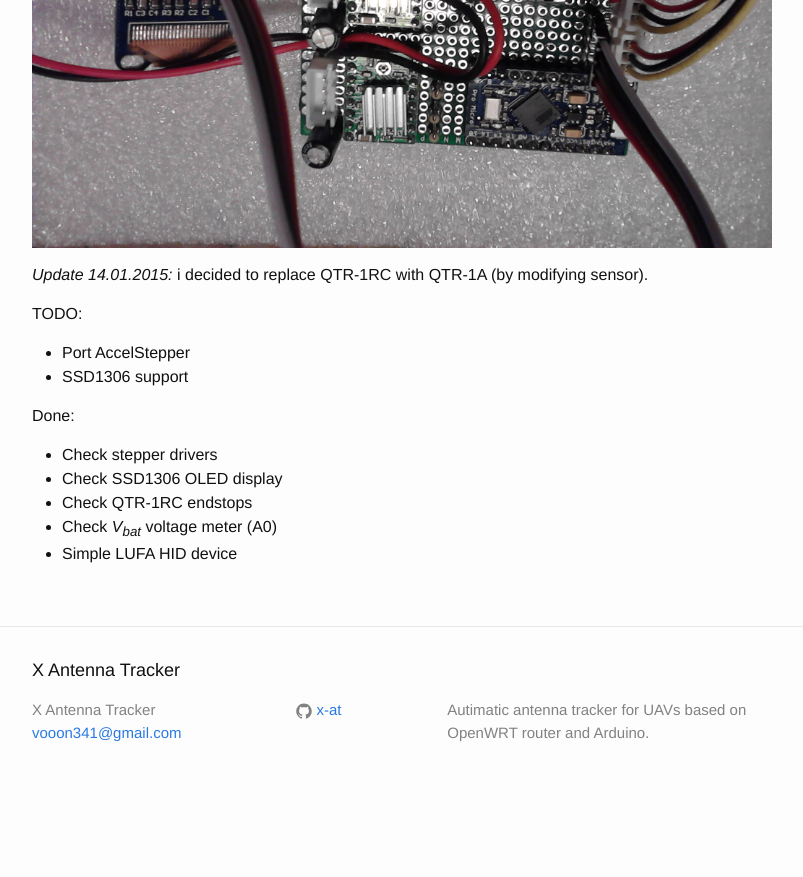
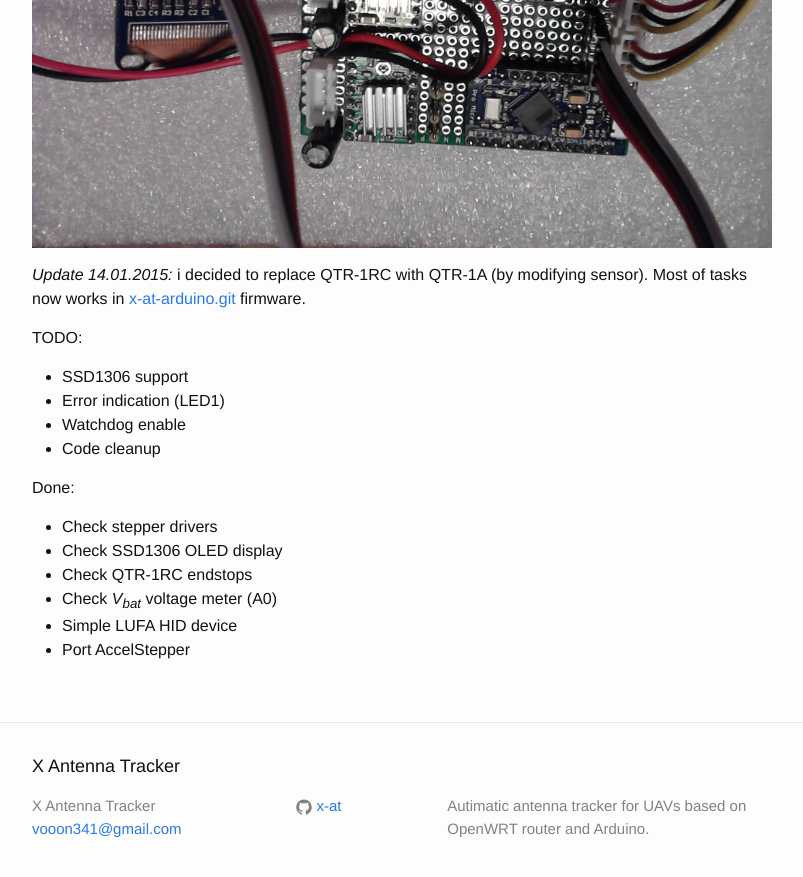
Before and after one commit to X-AT/x-at.github.io, a Jekyll site: the page built from _posts/2015-01-13-arduino-board.md, in a window 1280 px wide and 900 px high, scrolled down 1111 px. Shown: the top 877 px of the window, without its empty margins (238-1041 px from the left). Built offline with Jekyll 4.4.1, drawn with Linux system fonts in a browser that asks for light colours; before the commit the page ends 1915 px from its top, so only the background shows below that.

Commit message:
update todo list

```diff
--- a/_posts/2015-01-13-arduino-board.md
+++ b/_posts/2015-01-13-arduino-board.md
@@ -16,12 +16,15 @@ My board almost the same as [SatNOGS-arduino][satnogs-ar], but with different wi
 ![x-at-arduino control board](/images/arduino-board/IMG171.jpg)
 
 *Update 14.01.2015:* i decided to replace QTR-1RC with QTR-1A (by modifying sensor).
+Most of tasks now works in [x-at-arduino.git][xata] firmware.
 
 
 TODO:
 
-- Port AccelStepper
 - SSD1306 support
+- Error indication (LED1)
+- Watchdog enable
+- Code cleanup
 
 Done:
 
```
Also changed, not shown: other parts of _posts/2015-01-13-arduino-board.md (+2 -0 lines).
